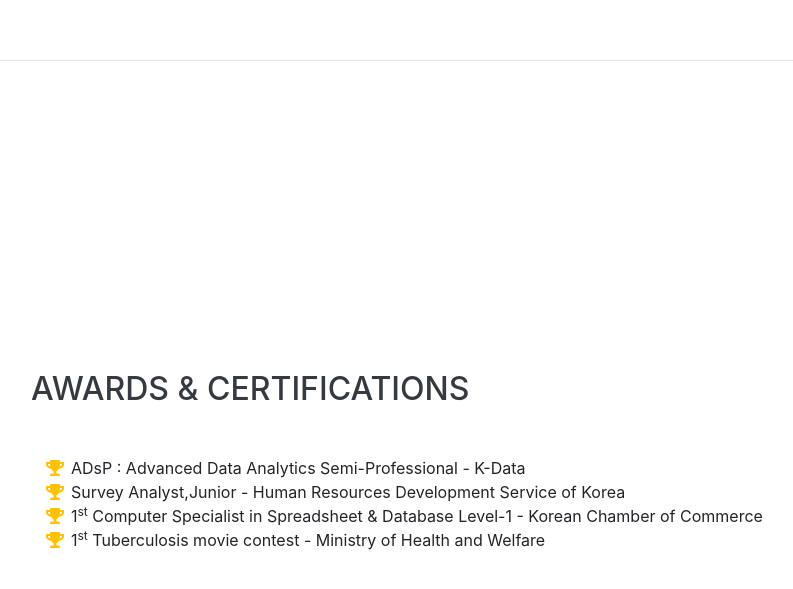
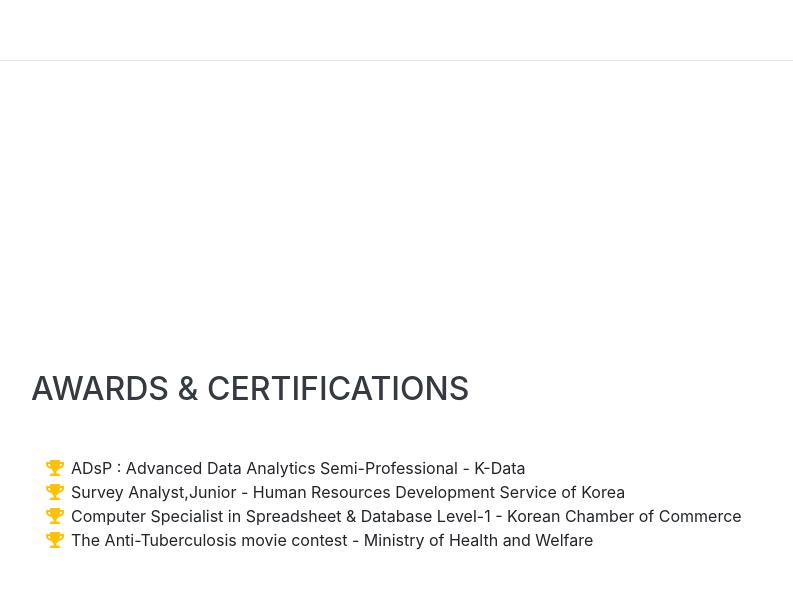
Before and after one commit to uzchu/Portfolio, a website with bundled scripts: page index.html in a window 1280 px wide. Shown: the part 3944-4533 px from the top of the page, without its empty margins (289-1082 px from the left). Built offline with nearby package versions, Linux system fonts and the light colour scheme; a web font is replaced by a local one.

Commit message:
Modify file

```diff
--- a/index.html
+++ b/index.html
@@ -247,12 +247,10 @@
             Survey Analyst,Junior - Human Resources Development Service of Korea</li>
           <li>
             <i class="fa-li fa fa-trophy text-warning"></i>
-            1<sup>st</sup>
             Computer Specialist in Spreadsheet & Database Level-1 - Korean Chamber of Commerce</li>
           <li>
             <i class="fa-li fa fa-trophy text-warning"></i>
-            1<sup>st</sup>
-            Tuberculosis movie contest - Ministry of Health and Welfare</li>
+            The Anti-Tuberculosis movie contest - Ministry of Health and Welfare</li>
         </ul>
       </div>
     </section>
```
